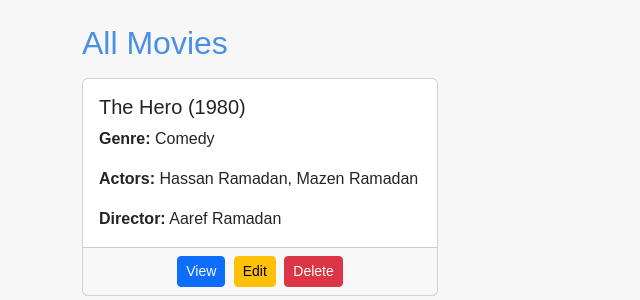
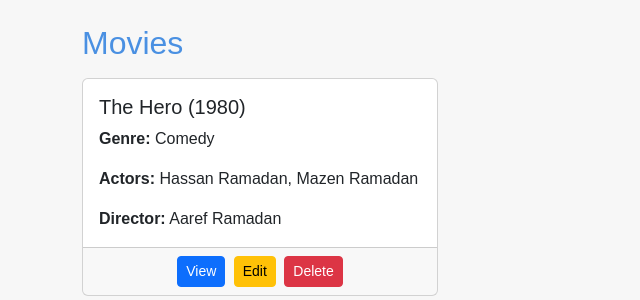
Before and after one commit to KhaledKanawati/EECE430HW, a Django app: page / in a window 1280 px wide. Shown: the part 56-356 px from the top of the page, without its empty margins (0-640 px from the left). Run offline with Django 5.2, Linux system fonts and the light colour scheme; data comes from the database, SQL or seed files in the repository.

Commit message:
Update movie_list.html

```diff
--- a/templates/videos/movie_list.html
+++ b/templates/videos/movie_list.html
@@ -1,6 +1,6 @@
 {% extends "base.html" %}
 {% block content %}
-<h2 class="mb-3">All Movies</h2>
+<h2 class="mb-3">Movies</h2>
 
 <div class="row">
   {% for m in movies %}
```
